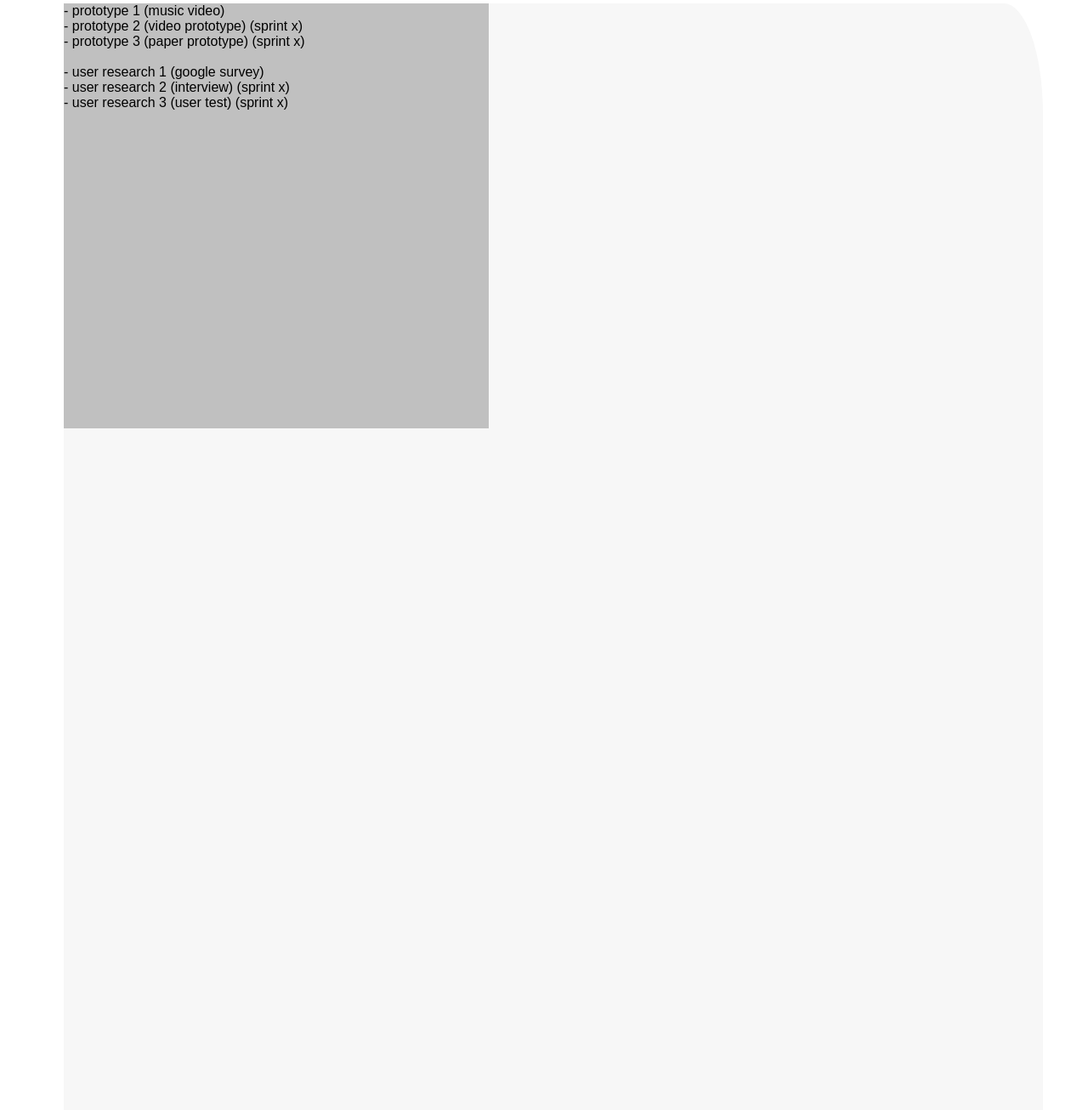
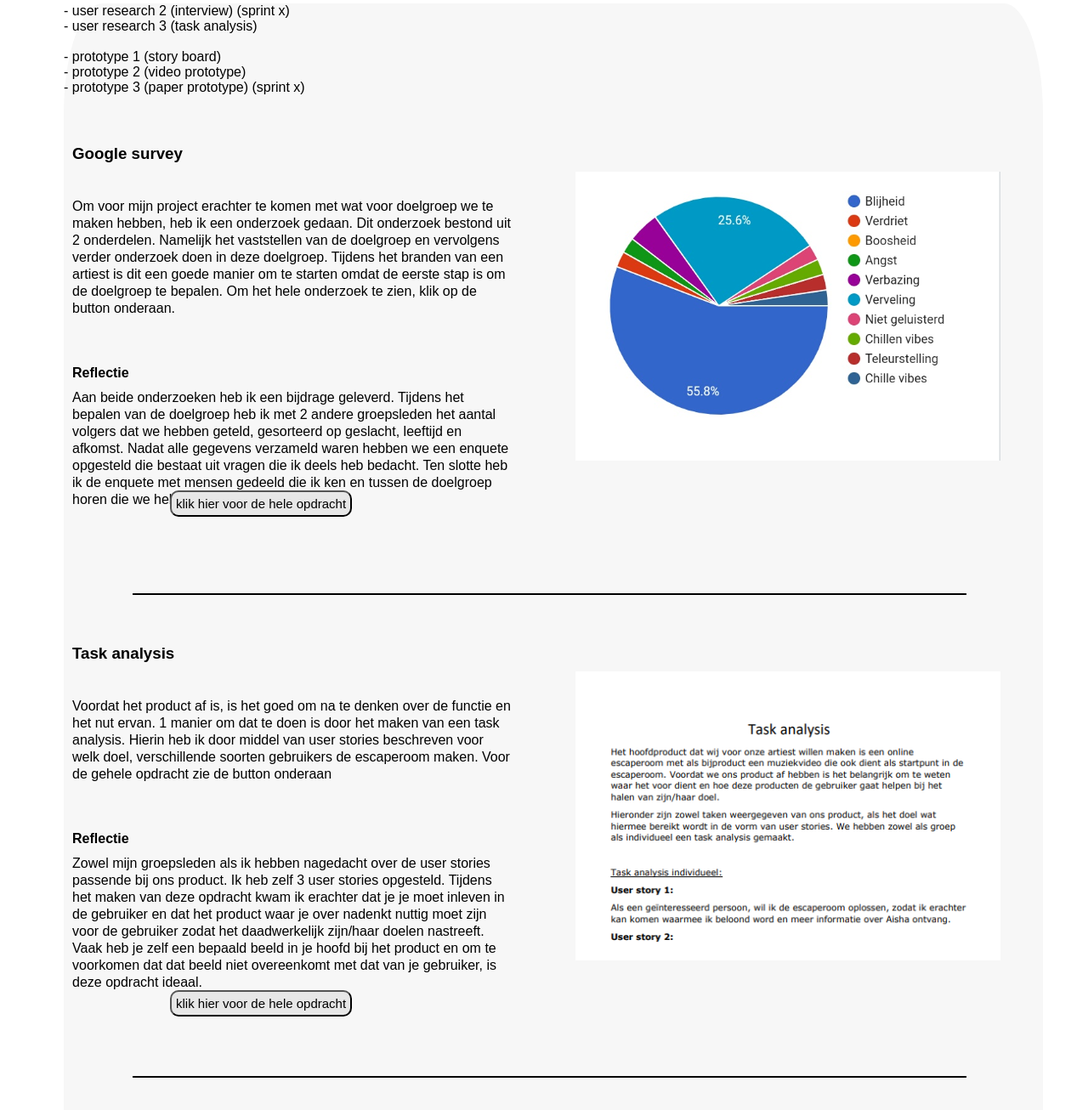
Before and after one commit to angelovanrooij/Portfolio-media, a plain HTML site: page uex.html in a window 1280 px wide. Shown: the part 256-1562 px from the top of the page at 85% size. Drawn offline with Linux system fonts and the light colour scheme.

Commit message:
UEX
Google survey + Task analysis toegevoegd

```diff
--- a/css/home.css
+++ b/css/home.css
@@ -429,12 +429,12 @@
     margin-right: 30px;
 }
 
-.leeruitkomstopdract{
-width: 750px;
-height: 400px;
-position: relative;
-float: right;
-margin-left: 20px;
+.leeruitkomstopdract {
+    width: 750px;
+    height: 400px;
+    position: relative;
+    float: right;
+    margin-left: 20px;
 }
 
 .doelgroeppng {
@@ -477,7 +477,7 @@ margin-left: 20px;
     cursor: pointer;
 }
 
-.reflectie{
+.reflectie {
     margin-left: 10px;
     margin-bottom: 10px;
     margin-top: 15%;
@@ -485,22 +485,16 @@ margin-left: 20px;
 
 }
 
-.flexcontainer{
-    display: flex;
-    justify-content: flex-end;
-    background-color: silver;
-    width: 500px;
-    height: 500px;
-}
 
-.flexchild{
+
+.flexchild {
     width: 500px;
     height: 250px;
     background-color: none;
     margin-right: 5px;
 }
 
-.competitorbtn{
+.competitorbtn {
     position: relative;
     top: 350px;
     left: 125px;
@@ -521,7 +515,7 @@ margin-left: 20px;
     cursor: pointer;
 }
 
-.visualassociationspng{
+.visualassociationspng {
     background-image: url("afbeeldingen/visualassociations.png");
     height: 340px;
     width: 500px;
@@ -531,7 +525,7 @@ margin-left: 20px;
     background-size: 100%;
 }
 
-.posterpng{
+.posterpng {
     background-image: url("afbeeldingen/poster1.png");
     height: 340px;
     width: 500px;
@@ -542,7 +536,7 @@ margin-left: 20px;
 
 }
 
-.worldpressphoto{
+.worldpressphoto {
     background-image: url("afbeeldingen/worldpressphoto.png");
     height: 340px;
     width: 500px;
@@ -552,3 +546,25 @@ margin-left: 20px;
     background-size: 100%;
 
 }
+
+#survey {
+
+    background-image: url("afbeeldingen/enqueteresultaten.jpg");
+    height: 340px;
+    width: 500px;
+    display: block;
+    float: right;
+    margin-right: 50px;
+    background-size: 100%;
+}
+
+#taskanalysis {
+
+    background-image: url("afbeeldingen/Taskanalysis.png");
+    height: 340px;
+    width: 500px;
+    display: block;
+    float: right;
+    margin-right: 50px;
+    background-size: 100%;
+}
--- /dev/null
+++ b/js/javascript.js
@@ -0,0 +1,22 @@
+var competitorpdf = "opdrachten/competitoranalysis.pdf";
+var visualpdf = "opdrachten/Visual Associations.pdf";
+var poster1 = "opdrachten/poster1.pdf";
+var button = document.getElementById("")
+var enquete = "opdrachten/Google Enquete.pdf"
+var taskanalysis = "opdrachten/Task analysis.pdf"
+
+function OpenPdf(buttonid) {
+    if (buttonid == "1")
+        window.open(competitorpdf, "_blank");
+    else if (buttonid == "2") {
+        window.open(visualpdf, "_blank");
+    } else if (buttonid == "3") {
+        window.open(poster1, "_blank");
+    }
+    else if (buttonid == "4") {
+        window.open(enquete, "_blank");
+    }
+    else if (buttonid == "5") {
+        window.open(taskanalysis, "_blank");
+    }
+}
--- a/sco.html
+++ b/sco.html
@@ -165,60 +165,6 @@
 
     </div>
 
-
-
-
-
-
-
-
-
-
-
-
-
-
-
-
-
-
-
-
-
-
-
-
-
-
-    <script>
-        var competitorpdf = "opdrachten/competitoranalysis.pdf";
-        var visualpdf = "opdrachten/Visual Associations.pdf";
-        var poster1 = "opdrachten/poster1.pdf";
-        var button = document.getElementById("")
-
-        function OpenPdf(buttonid) {
-            if (buttonid == "1")
-                window.open(competitorpdf, "_blank");
-            else if (buttonid == "2") {
-                window.open(visualpdf, "_blank");
-            } else if (buttonid == "3") {
-                window.open(poster1, "_blank");
-            }
-        }
-    </script>
-
-
-
-
-
-
-
-
-
-
-
-
-
-
+    <script type="text/javascript" src="js/javascript.js"></script>
 
 </body>
--- a/uex.html
+++ b/uex.html
@@ -28,26 +28,56 @@
     </div>
 
     <div class="container">
-        <div class="flexcontainer">
-            <div class="flexchild">
-                <div class="uexex1"></div>
-                - prototype 1 (music video) <br>
-                - prototype 2 (video prototype) (sprint x) <br>
-                - prototype 3 (paper prototype) (sprint x) <br>
-                <br>
-                - user research 1 (google survey) <br>
-                - user research 2 (interview) (sprint x) <br>
-                - user research 3 (user test) (sprint x) <br>
-            </div>
-            <p class="afbeeldingtekst">
-        </div>
+
+        <div class="uexex1"></div>
+        - user research 2 (interview) (sprint x) <br>
+        - user research 3 (task analysis) <br>
+        <br>
+        - prototype 1 (story board) <br>
+        - prototype 2 (video prototype) <br>
+        - prototype 3 (paper prototype) (sprint x) <br>
 
 
+        <h3 class="exercise"> Google survey</h3>
+        <div id="survey"></div>
+        <button class="competitorbtn" id="4" onclick="OpenPdf(this.id)">klik hier voor de hele opdracht</button>
+        <p class="paragraaf"> Om voor mijn project erachter te komen met wat voor doelgroep we te maken hebben,
+            heb ik een onderzoek gedaan. Dit onderzoek bestond uit 2 onderdelen. Namelijk het vaststellen van de
+            doelgroep en vervolgens verder onderzoek doen in deze doelgroep. Tijdens het branden van een artiest
+            is dit een goede manier om te starten omdat de eerste stap is om de doelgroep te bepalen. Om het hele onderzoek
+            te zien, klik op de button onderaan.
+        </p>
+
+        <h4 class="exercise">Reflectie</h4>
+        <p class="paragraaf">Aan beide onderzoeken heb ik een bijdrage geleverd. Tijdens het bepalen van de doelgroep heb
+            ik met 2 andere groepsleden het aantal volgers dat we hebben geteld, gesorteerd op geslacht, leeftijd en afkomst.
+            Nadat alle gegevens verzameld waren hebben we een enquete opgesteld die bestaat uit vragen die ik deels heb bedacht.
+            Ten slotte heb ik de enquete met mensen gedeeld die ik ken en tussen de doelgroep horen die we hebben gevonden.
+
+        </p>
+        <hr class="hr">
+
+        <h3 class="exercise"> Task analysis</h3>
+        <div id="taskanalysis"></div>
+        <button class="competitorbtn" id="5" onclick="OpenPdf(this.id)">klik hier voor de hele opdracht</button>
+        <p class="paragraaf"> Voordat het product af is, is het goed om na te denken over de functie en het nut ervan.
+            1 manier om dat te doen is door het maken van een task analysis. Hierin heb ik door middel van user stories
+            beschreven voor welk doel, verschillende soorten gebruikers de escaperoom maken. Voor de gehele opdracht
+            zie de button onderaan
+        </p>
+
+        <h4 class="exercise">Reflectie</h4>
+        <p class="paragraaf">Zowel mijn groepsleden als ik hebben nagedacht over de user stories passende bij ons product.
+            Ik heb zelf 3 user stories opgesteld. Tijdens het maken van deze opdracht kwam ik erachter dat je je moet inleven
+            in de gebruiker en dat het product waar je over nadenkt nuttig moet zijn voor de gebruiker zodat het daadwerkelijk
+            zijn/haar doelen nastreeft. Vaak heb je zelf een bepaald beeld in je hoofd bij het product en om te voorkomen
+            dat dat beeld niet overeenkomt met dat van je gebruiker, is deze opdracht ideaal.
+
+        </p>
+        <hr class="hr">
+
+    </div>
 
 
-
-
-
-
-
-    </div>
+    <script type="text/javascript" src="js/javascript.js"></script>
+</body>
```
Also changed, not shown: css/afbeeldingen/Taskanalysis.png (added), css/afbeeldingen/enqueteresultaten.jpg (added), 2 other files.
